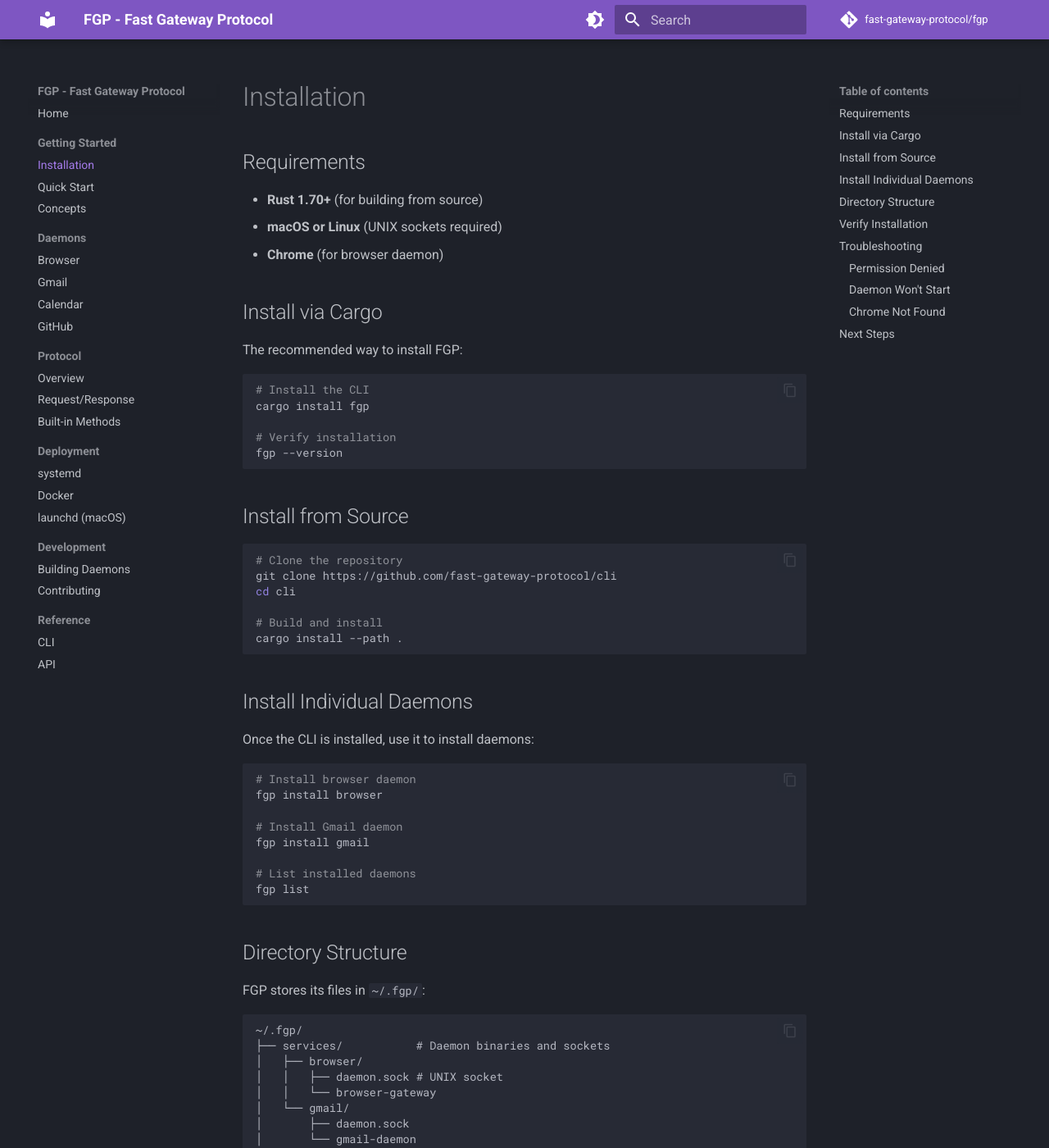
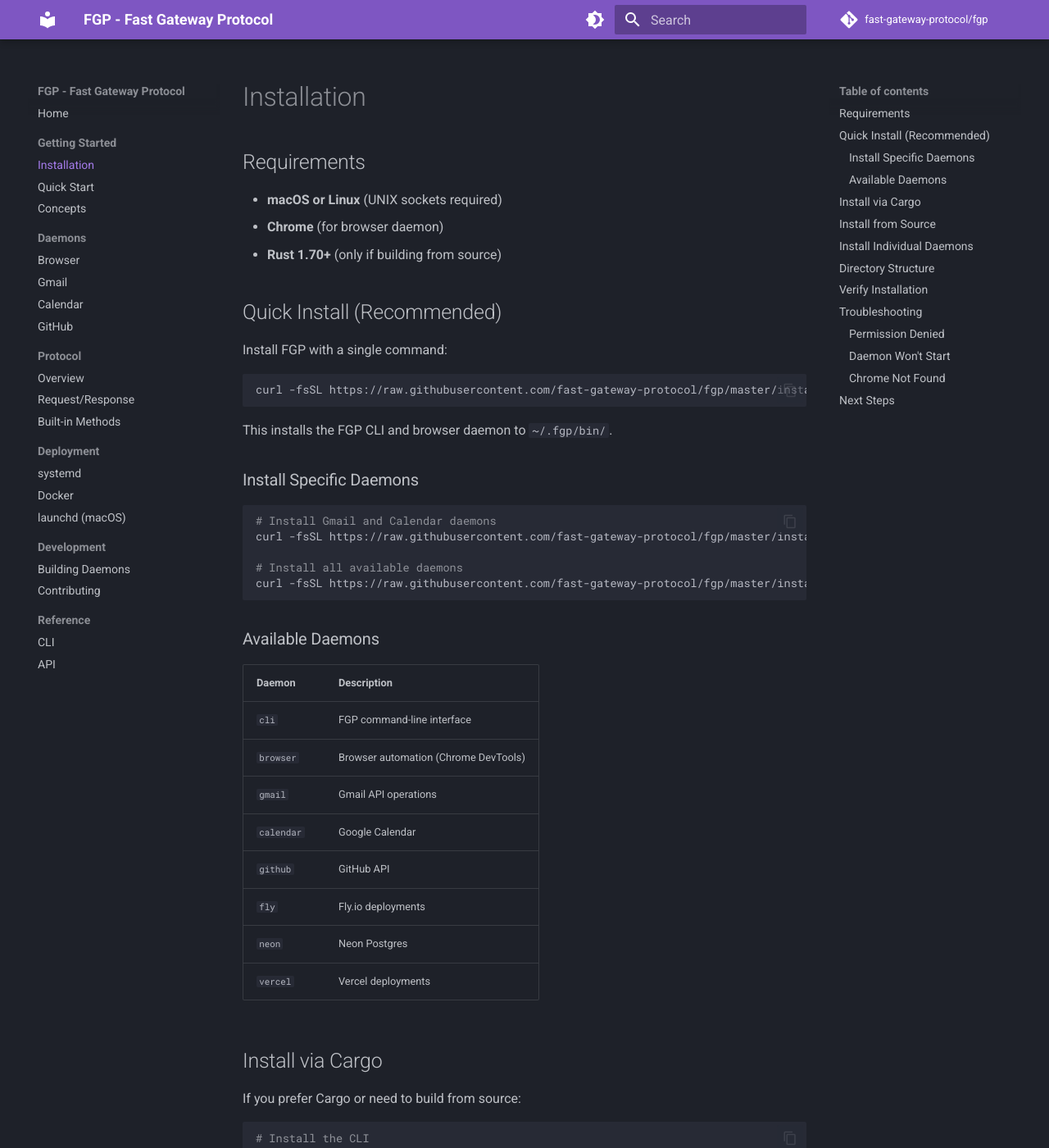
Before and after one commit to fast-gateway-protocol/fgp, an MkDocs documentation site: the page built from docs/getting-started/installation.md, in a window 1280 px wide and 1400 px high. Shown: the whole window at 82% size. Built offline with MkDocs 1.6.1 and Material for MkDocs 9.7.7, drawn with Linux system fonts in a browser that asks for light colours; comment, search, counter and statistics services are not loaded.

Commit message:
docs: update installation guide with one-liner
- Add curl | bash quick install as primary method
- List all available daemons
- Keep cargo install as alternative

Co-Authored-By: Claude Opus 4.5 <noreply@anthropic.com>

````diff
--- a/docs/getting-started/installation.md
+++ b/docs/getting-started/installation.md
@@ -2,13 +2,46 @@
 
 ## Requirements
 
-- **Rust 1.70+** (for building from source)
 - **macOS or Linux** (UNIX sockets required)
 - **Chrome** (for browser daemon)
+- **Rust 1.70+** (only if building from source)
+
+## Quick Install (Recommended)
+
+Install FGP with a single command:
+
+```bash
+curl -fsSL https://raw.githubusercontent.com/fast-gateway-protocol/fgp/master/install.sh | bash
+```
+
+This installs the FGP CLI and browser daemon to `~/.fgp/bin/`.
+
+### Install Specific Daemons
+
+```bash
+# Install Gmail and Calendar daemons
+curl -fsSL https://raw.githubusercontent.com/fast-gateway-protocol/fgp/master/install.sh | bash -s -- gmail calendar
+
+# Install all available daemons
+curl -fsSL https://raw.githubusercontent.com/fast-gateway-protocol/fgp/master/install.sh | bash -s -- all
+```
+
+### Available Daemons
+
+| Daemon | Description |
+|--------|-------------|
+| `cli` | FGP command-line interface |
+| `browser` | Browser automation (Chrome DevTools) |
+| `gmail` | Gmail API operations |
+| `calendar` | Google Calendar |
+| `github` | GitHub API |
+| `fly` | Fly.io deployments |
+| `neon` | Neon Postgres |
+| `vercel` | Vercel deployments |
 
 ## Install via Cargo
 
-The recommended way to install FGP:
+If you prefer Cargo or need to build from source:
 
 ```bash
 # Install the CLI
````
